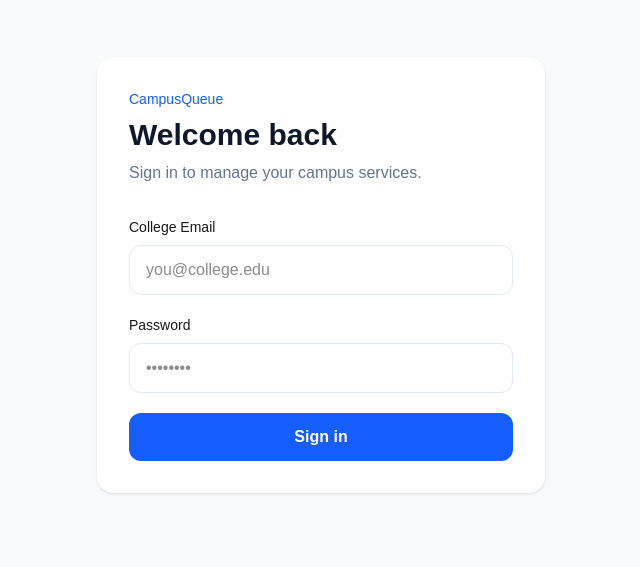
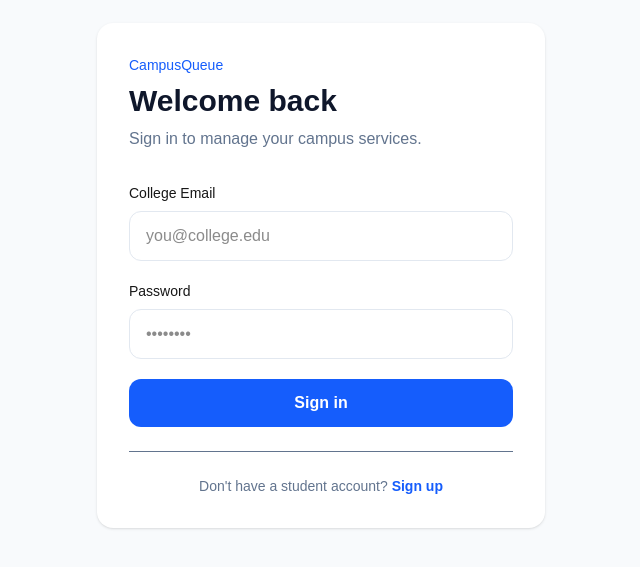
Before and after one commit to adityasoni21/queueless, a Next.js app: page /login in a window 1280 px wide. Shown: the part 125-692 px from the top of the page, without its empty margins (319-959 px from the left). Built offline with nearby package versions, Linux system fonts and the light colour scheme.

Commit message:
Add signup link to login page

```diff
--- a/src/app/login/page.tsx
+++ b/src/app/login/page.tsx
@@ -1,5 +1,6 @@
 "use client";
 
+import Link from "next/link";
 import { FormEvent, useState } from "react";
 import { useRouter } from "next/navigation";
 import { createClient } from "@/lib/supabase/client";
@@ -31,6 +32,7 @@ export default function LoginPage() {
       return;
     }
 
+    // Let the server-side role router decide where the user belongs.
     router.push("/dashboard");
     router.refresh();
   }
@@ -97,6 +99,16 @@ export default function LoginPage() {
             {loading ? "Signing in..." : "Sign in"}
           </button>
         </form>
+
+        <div className="mt-6 border-t pt-6 text-center text-sm text-slate-500">
+          Don&apos;t have a student account?{" "}
+          <Link
+            href="/signup"
+            className="font-semibold text-blue-600 hover:text-blue-700"
+          >
+            Sign up
+          </Link>
+        </div>
       </div>
     </main>
   );
```
